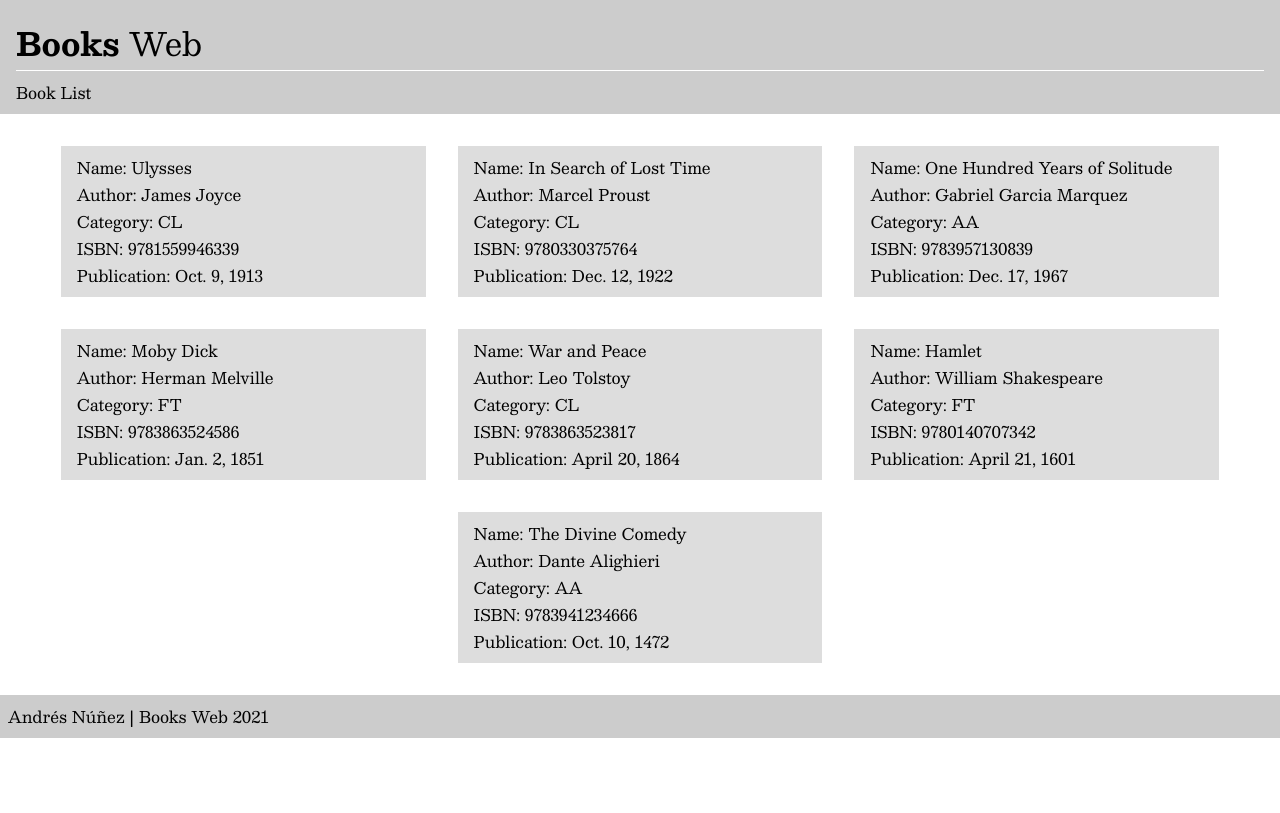
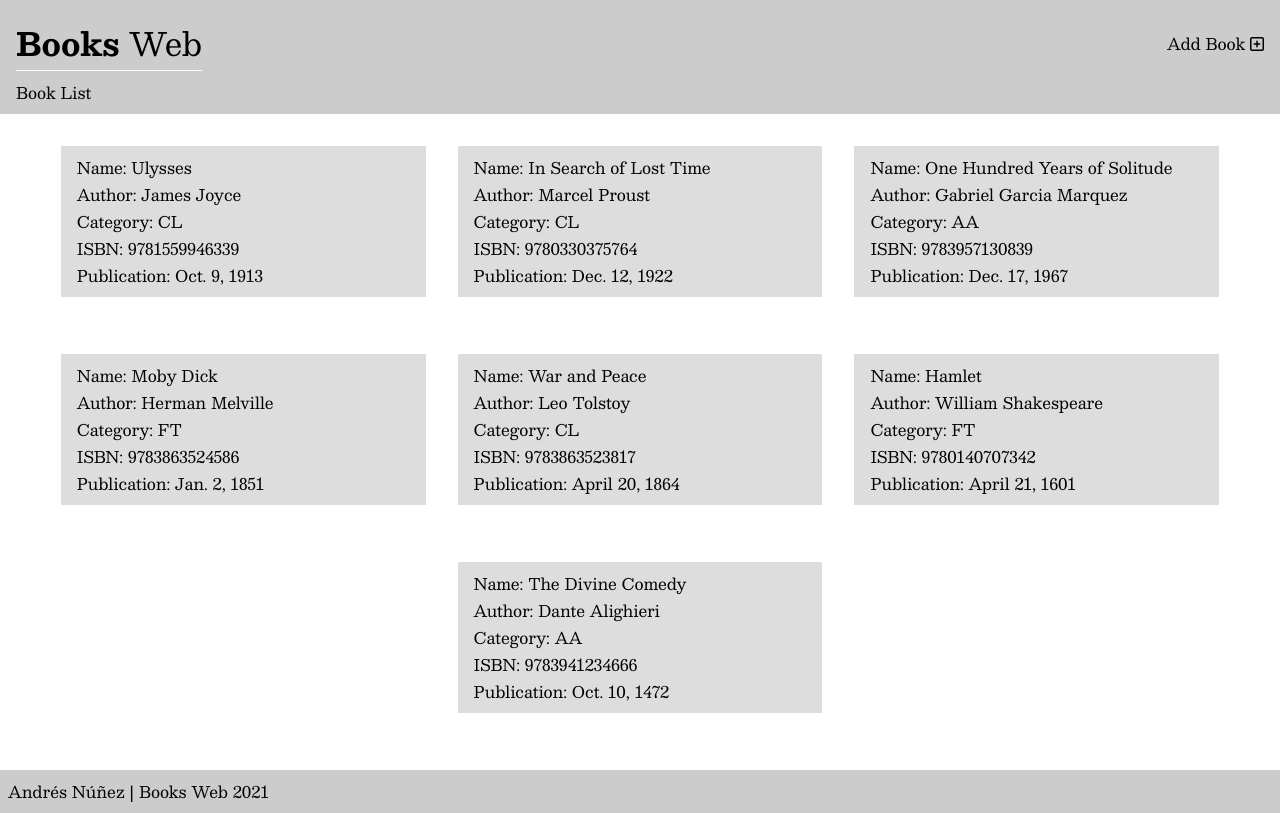
Before and after one commit to AndresNunezG/books-web, a Django app: page / in a window 1280 px wide. Before the commit the page ends 738 px from the top, so only its background shows below. Run offline with Django 3.2, Linux system fonts and the light colour scheme; data comes from the database, SQL or seed files in the repository; both versions use the stored data as it was after the commit; some libraries are stand-ins or nearby versions.

Commit message:
django web app completed

```diff
--- a/booksweb/bookswebAPI/urls.py
+++ b/booksweb/bookswebAPI/urls.py
@@ -5,6 +5,9 @@ urlpatterns = [
     path('books/', book_list, name='books_list'),
     path('book/<int:pk>/', book, name="book_get"),
     path('create-book/', create_book, name="createbook"),
-    path('update-book/<int:isbn>', update_book, name="updatebook"),
-    path('delete-book/<int:isbn>', delete_book, name="deletebook"),
+    path('create-book/<str:web>', create_book, name="createbook"),
+    path('update-book/<int:isbn>/', update_book, name="updatebook"),
+    path('delete-book/<int:isbn>/', delete_book, name="deletebook"),
+    path('update-book/<int:isbn>/<str:web>/', update_book, name="updatebook"),
+    path('delete-book/<int:isbn>/<str:web>/', delete_book, name="deletebook"),
 ]
--- a/booksweb/bookviewer/static/css/styles.css
+++ b/booksweb/bookviewer/static/css/styles.css
@@ -16,6 +16,9 @@ header {
     width: 100%;
     padding: 1em 1em 0 1em;
     background-color: var(--main-bg-color);
+    display: flex;
+    justify-content: space-between;
+    align-items: center;
 }
 
 .Title__container {
@@ -34,6 +37,20 @@ header {
 
 .Title-2 {
     font-weight: 400;
+}
+
+.Addbook__container a {
+    color: inherit;
+    text-decoration: none;
+}
+
+.Addbook__container:hover {
+    color: #FFF;
+    text-decoration: underline #FFF;
+}
+
+.Addbook__container:hover i {
+    color: #FFF;
 }
 
 .subtitle {
@@ -67,6 +84,7 @@ main {
 
 .Cards__container {
     width: 100%;
+    min-height: 82vh;
     height: fit-content;
     padding: 1em 2em;
     display: flex;
--- a/booksweb/bookviewer/templates/layout.html
+++ b/booksweb/bookviewer/templates/layout.html
@@ -16,6 +16,9 @@
                 <h1 class="Title-1"><a class="Title-link" href="/">Books&nbsp;</a></h1>
                 <h1 class="Title-2"><a class="Title-link" href="/">Web</a></h1>
             </div>
+            <div class="Addbook__container">
+                <a href="{% url 'newbook' %}">Add Book&nbsp;<i class="far fa-plus-square"></i></a>
+            </div>
         </header>
         <section class="subtitle">
             {% block subtitle %}
--- a/booksweb/bookviewer/templates/new_book.html
+++ b/booksweb/bookviewer/templates/new_book.html
@@ -6,7 +6,7 @@ New book
 
 {% block content %}
 <div class="form__container">
-<form class="form" action="{% url 'createbook'  %}" method="POST">
+<form class="form" action="{% url 'createbook' web="True" %}" method="POST">
     {% csrf_token %}
     <label for="name">Name</label>
     <input class="form-field" id="name" name="name"></input>
```
Also changed, not shown: booksweb/bookswebAPI/views.py (+17 -8 lines), README.md, booksweb/db.sqlite3, readmeimages/delete.png (added), readmeimages/edit.png (added), readmeimages/view.png (added).
